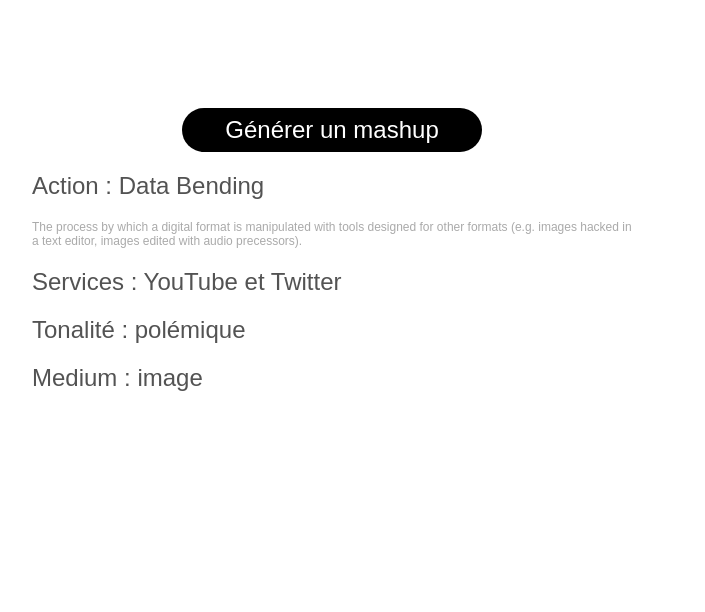
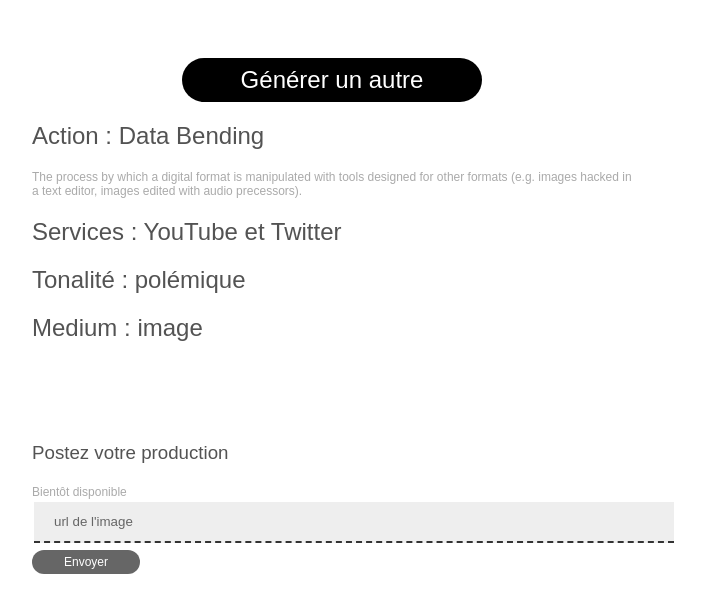
Before and after one commit to thisisdelphin/mashupgenerator, a plain HTML site: page index.html in a window 1280 px wide. Both pictures are taken after a click on the button "Générer un mashup". Shown: the whole page, without its empty margins (308-1013 px from the left). Drawn offline with Linux system fonts and the light colour scheme.

Commit message:
Ajout formulaire

```diff
--- a/index.html
+++ b/index.html
@@ -28,7 +28,15 @@
     <h2>
       Medium : <span id="generatedMedium"></span>
     </h2>
+
+    <div id="generatedForm">
+      <h3>Postez votre production</h3>
+      <form id="form">
+
+      </form>
     </div>
+  </div>
+
 </div>
 
 <script type="text/javascript" src="main.js"></script>
--- a/main.js
+++ b/main.js
@@ -63,7 +63,7 @@
 
 function generateServices(){
   var div = document.getElementById("generatedServices");
-  x = document.getElementById("generatedAction");
+  var x = document.getElementById("generatedAction");
 
   if ( x.innerHTML === "Frankenstein Mashup" ){
     div.innerHTML =
@@ -86,7 +86,7 @@
 
 function generateMedium(){
   var div = document.getElementById("generatedMedium");
-  x = document.getElementById("generatedAction");
+  var x = document.getElementById("generatedAction");
 
   if ( x.innerHTML === "MIDI" ){
     div.innerHTML =
@@ -97,12 +97,39 @@
   }
 }
 
+function generateForm(){
+  var div = document.getElementById("form");
+  var x = document.getElementById("generatedMedium");
+  if( x.innerHTML === "son") {
+    div.innerHTML =
+    '<form><p>Bientôt disponible</p><input type="url" value="url du son Soundcloud"><input type="submit" value="Envoyer" disabled></form>';
+  } else if ( x.innerHTML === "vidéo" ) {
+    console.log("vidéo");
+    div.innerHTML =
+    '<form><p>Bientôt disponible</p><input type="url" value="url de la vidéo YouTube"><input type="submit" value="Envoyer" disabled></form>';
+  } else if ( x.innerHTML === "image") {
+    console.log("image");
+    div.innerHTML =
+    '<form><p>Bientôt disponible</p><input type="url" value="url de l\'image"><input type="submit" value="Envoyer" disabled></form>';
+  } else if ( x.innerHTML === "gif") {
+    console.log("gif");
+    div.innerHTML =
+    '<form><p>Bientôt disponible</p><input type="url" value="url de la page Giphy"><input type="submit" value="Envoyer" disabled></form>';
+    '<form><input type="url" value="url de la page Giphy">  <input type="submit" value="Envoyer"></form>';
+  } else if (x.innerHTML === "texte") {
+    console.log("texte");
+    div.innerHTML =
+    '<form><p>Bientôt disponible</p><textarea>votre texte</textarea><input type="submit" value="Envoyer" disabled></form>';
+  }
+}
+
 document.getElementById('button').onclick = function() {
   generateAction();
   generateServices();
   generateTonalite();
   generateMedium();
+  generateForm();
   document.getElementById("generation").style.visibility = "visible";
-  document.getElementById("button").style.marginTop = "100px";
-
+  document.getElementById("button").style.marginTop = "50px";
+  this.innerHTML = 'Générer un autre';
 };
--- a/styles.css
+++ b/styles.css
@@ -6,7 +6,7 @@
 }
 
 #content {
-  text-align: center;
+    text-align: center;
 }
 
 #generation {
@@ -41,3 +41,50 @@
   background: #666;
   transition: background-color .2s ease;
 }
+
+#generatedForm {
+  margin-top: 100px;
+}
+
+h3 {
+  font-weight: 400;
+}
+
+input[type=url] {
+  color: #666;
+  width: 100%;
+  padding: 12px 20px;
+  margin: 2px;
+  border: none;
+  border-bottom: 2px dashed #333;
+  background: #eee;
+}
+
+input[type=submit] {
+  background: #666;
+  border: none;
+  color: #fff;
+  padding: 5px;
+  margin: 5px 0;
+  border-radius: 200px;
+  width: 18%;
+  font-size: 12px;
+  display: inline;
+  font-weight: 400;
+}
+
+form p {
+  display: inline;
+}
+
+textarea {
+  color: #666;
+  width: 100%;
+  padding: 12px 20px;
+  margin: 2px;
+  border: none;
+  border-bottom: 2px dashed #333;
+  font-size: 12px;
+  background: #eee;
+  font-family: sans-serif;
+}
```
Lines whose indentation alone changed are shown as unchanged.
